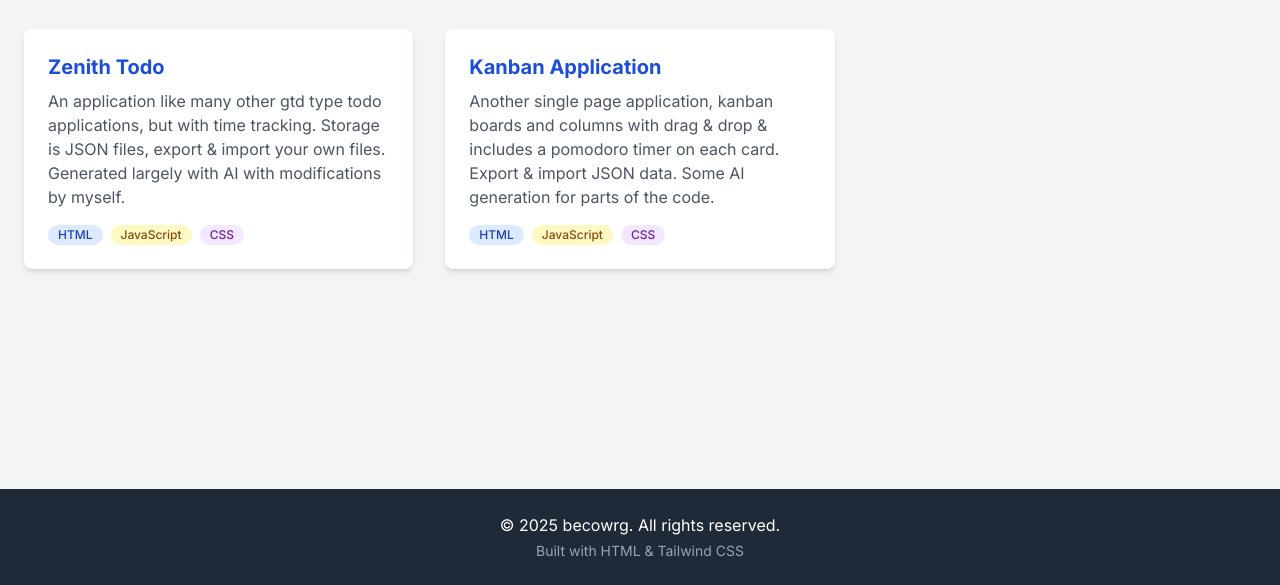
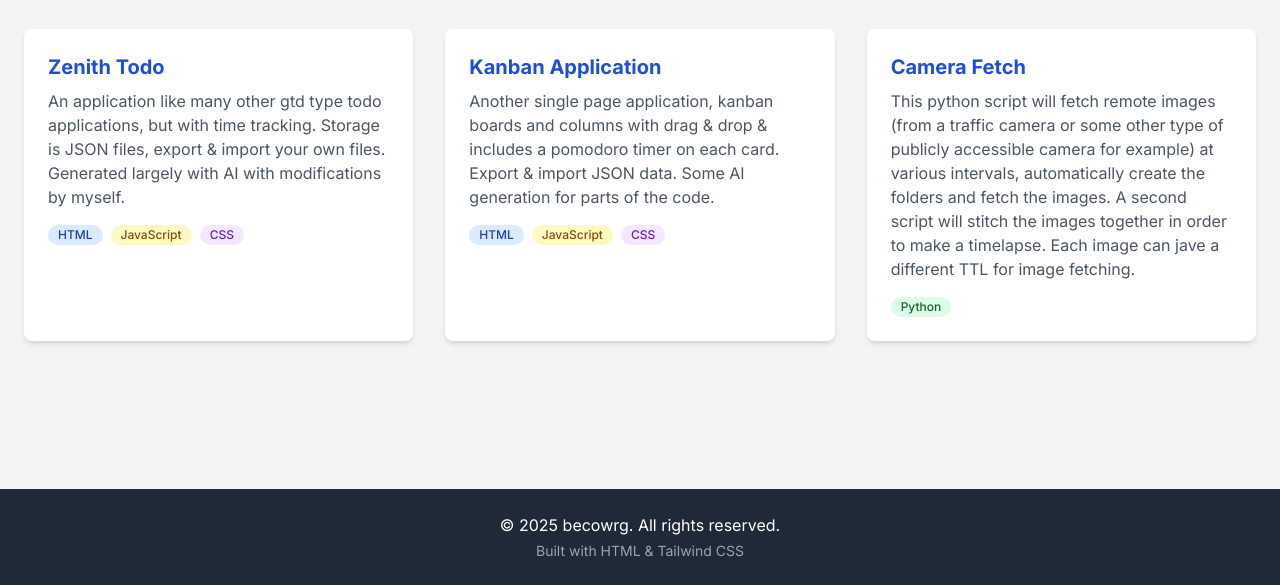
Before and after one commit to becowrg/becowrg.github.io, a plain HTML site: page index.html in a window 1280 px wide. Shown: the part 215-800 px from the top of the page. Drawn offline with nearby package versions, Linux system fonts and the light colour scheme.

Commit message:
Update index.html

```diff
--- a/index.html
+++ b/index.html
@@ -62,6 +62,17 @@
                         <span class="bg-purple-100 text-purple-800 text-xs font-medium px-2.5 py-0.5 rounded-full">CSS</span>
                     </div>
                 </a>
+
+                <a href="https://github.com/becowrg/camerafetch" target="_blank" rel="noopener noreferrer" class="project-link block bg-white p-6 rounded-lg shadow-md hover:shadow-lg">
+                    <h3 class="text-xl font-semibold mb-2 text-blue-700">Camera Fetch</h3>
+                    <p class="text-gray-600 mb-4">
+                        This python script will fetch remote images (from a traffic camera or some other type of publicly accessible camera for example) at various intervals, automatically create the folders
+                        and fetch the images. A second script will stitch the images together in order to make a timelapse. Each image can jave a different TTL for image fetching.
+                    </p>
+                     <div class="flex flex-wrap gap-2">
+                        <span class="bg-green-100 text-green-800 text-xs font-medium px-2.5 py-0.5 rounded-full">Python</span>
+                    </div>
+                </a>
                 </div>
         </section>
     </main>
```
